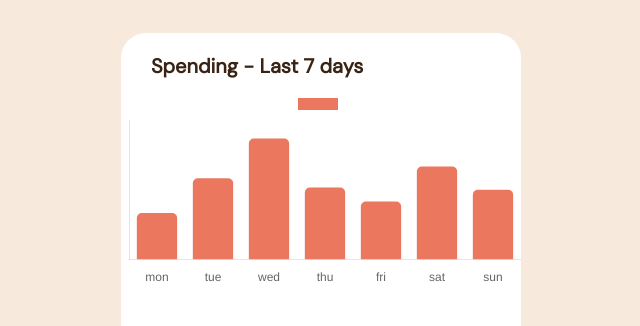
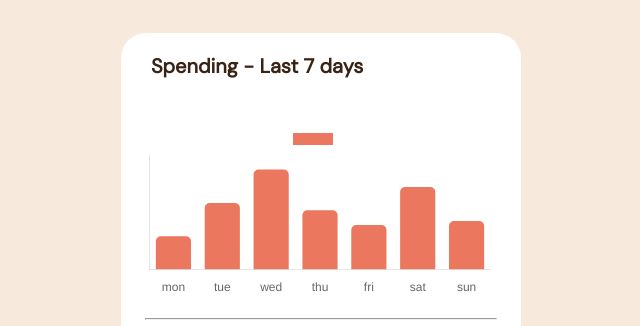
Before and after one commit to sahalakma/expenses-chart, a website: page index.html in a window 1280 px wide. Shown: the part 271-597 px from the top of the page, without its empty margins (319-959 px from the left). Drawn offline with nearby package versions, Linux system fonts and the light colour scheme.

Commit message:
JSON Data Added

```diff
--- a/index.html
+++ b/index.html
@@ -31,12 +31,18 @@
       Spending - Last 7 days
     </div>
 
+
 <!-- chart session  -->
+
     <div class="bar-session">
     <canvas id="myChart" class="myChart"  ></canvas>
     </div>
+
 <!-- line divide  -->
+
     <hr>
+
+<!-- bottom line  -->
 
     <div class="bottom">
 
@@ -62,5 +68,8 @@
 
   </div>
 </body>
+
 <script src="script.js"></script>
+<script src="https://canvasjs.com/assets/script/jquery-1.11.1.min.js"></script>
+<script src="https://canvasjs.com/assets/script/canvasjs.min.js"></script>
 </html>
--- a/script.js
+++ b/script.js
@@ -1,26 +1,34 @@
-const labels = [
-    "mon",
-    "tue",
-    "wed",
-    "thu",
-    "fri",
-    "sat",
-    "sun"
-];
+// ajax Block
+
+const xmlhttp = new XMLHttpRequest();
+
+xmlhttp.open('GET', "data.json");
+xmlhttp.send();
+
+xmlhttp.onreadystatechange = function() {
+    if(this.readyState === 4 && this.status == 200){
+    const datapoints = JSON.parse(this.responseText);
+    console.log(datapoints);
+
+    const labelsweek = datapoints.map(function(index) {
+        return index.day;
+    });
+    const labelsAmount = datapoints.map(function(index) {
+        return index.amount;
+    });
+
 
     const data =  {
-    labels:labels,
+        labels: labelsweek,
         datasets: [{
             label: "",
             backgroundColor: "hsl(10, 79%, 65%)",
             hoverBackgroundColor: "hsl(186, 34%, 60%)",
             borderRadius: "5" ,
-        data: [20,35,52,31,25,40,30]
+            data: labelsAmount
         }]
     };
 
-
-//tooltip
     const titleTooltip = (tooltipItems) => {
         return  ;
     }
@@ -59,8 +67,22 @@ options: {
     }
     };
 
-
     const myChart = new Chart (
         document.getElementById("myChart"),
         config
         );
+
+    }
+}
+
+// const labels = [
+//     "mon",
+//     "tue",
+//     "wed",
+//     "thu",
+//     "fri",
+//     "sat",
+//     "sun"
+// ];
+
+//tooltip
--- a/style.css
+++ b/style.css
@@ -68,22 +68,24 @@ body{
 /* bar chart  */
 
 .bar-session{
-    top: 80%;
+    font-family: 'DM Sans', sans-serif;
+    width: 350px;
 }
 
 .myChart{
     position: relative;
-    top: 55px;
+    top: 90px;
+    left: 20px;
     width: 250px;
     height: 300px;
 }
 
 hr{
-    height: 1px;
-    color: black;
+    height: 0.3 px;
+    color: rgb(52, 31, 31);
     background-color: black;
-    margin-top: 270px;
-    width: 300px;
+    margin-top: 110px;
+    width: 350px;
 }
 
 /* Lower Portion  */
```
Lines whose indentation alone changed are shown as unchanged.
